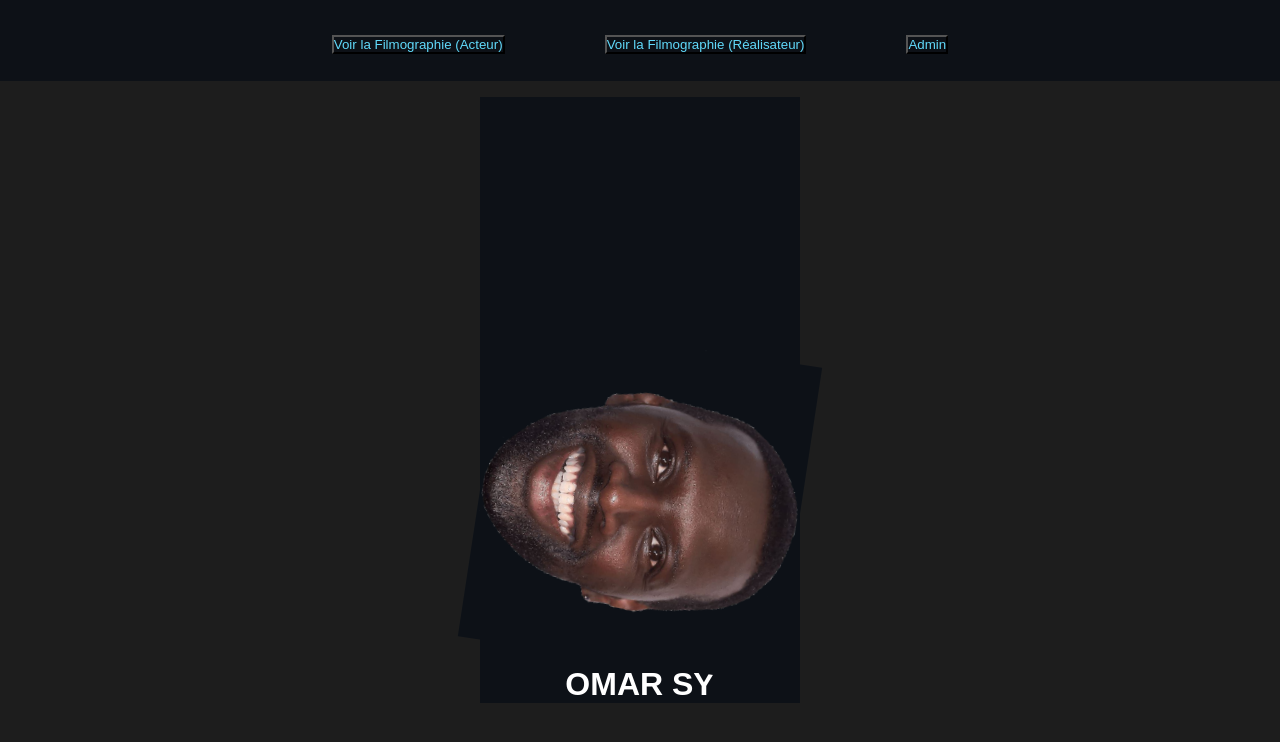
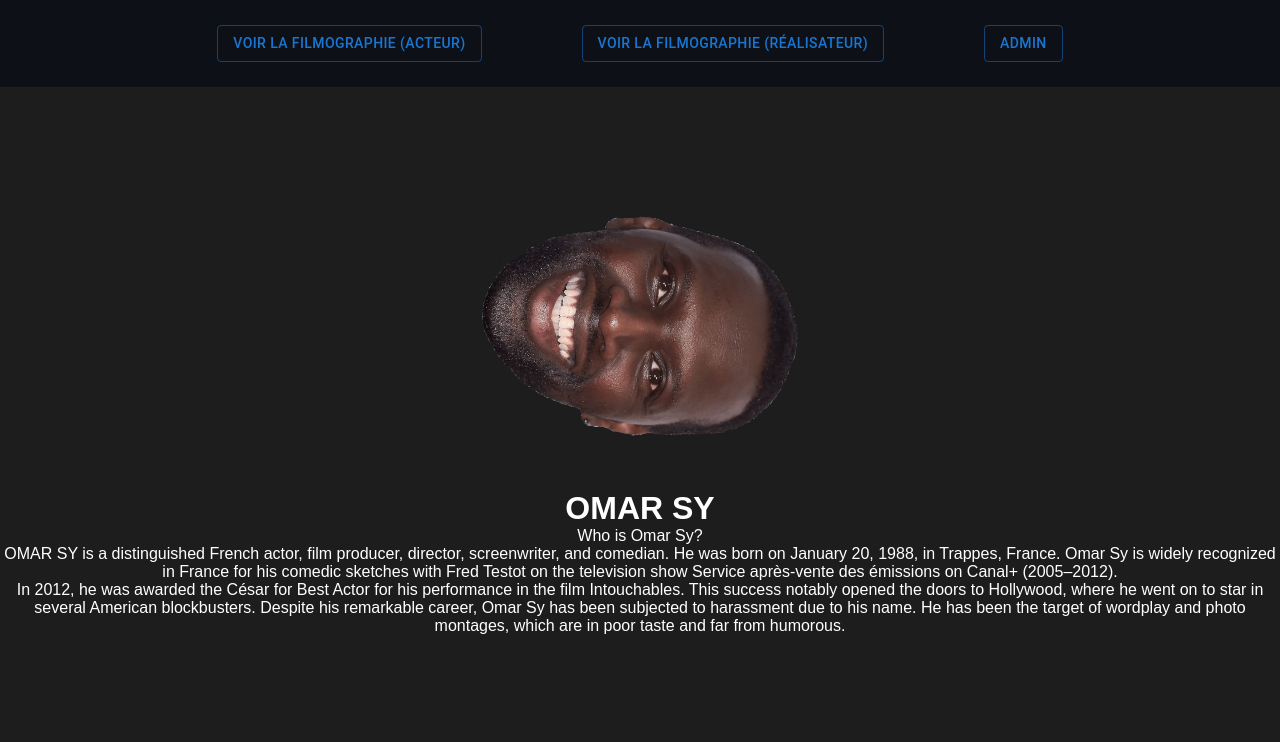
Before and after one commit to DallasJr/Portfolio, a React (Create React App) app in the folder frontend/my-app/: page / in a window 1280 px wide. Shown: the top 742 px of the page. Built offline with nearby package versions, Linux system fonts and the light colour scheme.

Commit message:
Edit design

```diff
--- a/frontend/my-app/package.json
+++ b/frontend/my-app/package.json
@@ -3,11 +3,15 @@
   "version": "0.1.0",
   "private": true,
   "dependencies": {
+    "@emotion/react": "^11.13.3",
+    "@emotion/styled": "^11.13.0",
+    "@mui/material": "^6.1.1",
     "@testing-library/jest-dom": "^5.17.0",
     "@testing-library/react": "^13.4.0",
     "@testing-library/user-event": "^13.5.0",
     "react": "^18.3.1",
     "react-dom": "^18.3.1",
+    "react-router-dom": "^6.26.2",
     "react-scripts": "5.0.1",
     "web-vitals": "^2.1.4"
   },
--- a/frontend/my-app/src/App.css
+++ b/frontend/my-app/src/App.css
@@ -1,4 +1,3 @@
-*{background-color: #0d1117;}
 
 .App {
   text-align: center;
@@ -23,10 +22,6 @@
   justify-content: center;
   font-size: calc(10px + 2vmin);
   color: white;
-}
-
-.App-link {
-  color: #61dafb;
 }
 
 @keyframes App-logo-spin {
@@ -65,8 +60,12 @@
   text-decoration: none;
 }
 
-
 .body {
   padding-top: 5px;
   color: white;
 }
+
+/*.description {*/
+/*  display: grid;*/
+/*  grid-template-columns: 1fr 1fr;*/
+/*}*/
--- a/frontend/my-app/src/App.js
+++ b/frontend/my-app/src/App.js
@@ -1,42 +1,62 @@
 import React from 'react';
-import { BrowserRouter as Router, Route, Routes, useNavigate, useLocation } from 'react-router-dom';
+import {BrowserRouter as Router, Route, Routes, useLocation, useNavigate} from 'react-router-dom';
 import './App.css';
 import FilmographieAct from './FilmographieAct';
 import FilmographieRea from './FilmographieRea';
 import Admin from './Admin';
+import {Button} from "@mui/material";
 
 function AppContent() {
     const navigate = useNavigate();
 
     return (
         <div className="App">
-      <header className="App-header">
             <form>
                 <div className="menu-container">
                     <ul className="menu">
                         <li>
-                <button onClick={() => navigate('/FilmographieAct')} className="App-link">
+                            <Button variant="outlined" onClick={() => navigate('/FilmographieAct')}
+                                    className="App-link">
                                 Voir la Filmographie (Acteur)
-                </button>
+                            </Button>
                         </li>
                         <li>
-                <button onClick={() => navigate('/FilmographieRea')} className="App-link">
+                            <Button variant="outlined" onClick={() => navigate('/FilmographieRea')}
+                                    className="App-link">
                                 Voir la Filmographie (Réalisateur)
-                </button>
+                            </Button>
                         </li>
                         <li>
-                <button onClick={() => navigate('/Admin')} className="App-link">
+                            <Button variant="outlined" onClick={() => navigate('/Admin')} className="App-link">
                                 Admin
-                </button>
+                            </Button>
                         </li>
                     </ul>
                 </div>
             </form>
-      </header>
-      <div className="body">
-        <img src="/omarSY.png" className="App-logo" alt="omar si" />
-        <br />
+            <div className="Description">
+                <div className="">
+                    <img src="/omarSY.png" className="App-logo" alt="omar si"/>
+                    <br/>
                     <h1>OMAR SY</h1>
+                </div>
+                <p>
+                    Who is Omar Sy?
+                    <br></br>
+                    OMAR SY is a distinguished French actor, film producer, director, screenwriter, and comedian.
+                    He was born on January 20, 1988, in Trappes, France. Omar Sy is widely recognized in France for
+                    his comedic sketches with Fred Testot on the television show Service après-vente des émissions on
+                    Canal+
+                    (2005–2012).
+                    <br></br>
+                    In 2012, he was awarded the César for Best Actor for his performance in the film Intouchables.
+                    This success notably opened the doors to Hollywood, where he went on to star in several American
+                    blockbusters.
+                    Despite his remarkable career, Omar Sy has been subjected to harassment due to his name. He has been
+                    the
+                    target of wordplay
+                    and photo montages, which are in poor taste and far from humorous.
+                </p>
             </div>
         </div>
     );
@@ -47,12 +67,13 @@ function App() {
 
     return (
         <div>
-      {location.pathname !== '/FilmographieAct' && location.pathname !== '/FilmographieRea' && location.pathname !== '/Admin' && <AppContent />}
+            {location.pathname !== '/FilmographieAct' && location.pathname !== '/FilmographieRea' && location.pathname !== '/Admin' &&
+                <AppContent/>}
 
             <Routes>
-        <Route path="/FilmographieAct" element={<FilmographieAct />} />
-        <Route path="/FilmographieRea" element={<FilmographieRea />} />
-        <Route path="/Admin" element={<Admin />} />
+                <Route path="/FilmographieAct" element={<FilmographieAct/>}/>
+                <Route path="/FilmographieRea" element={<FilmographieRea/>}/>
+                <Route path="/Admin" element={<Admin/>}/>
             </Routes>
         </div>
     );
@@ -61,7 +82,7 @@ function App() {
 export default function Main() {
     return (
         <Router>
-      <App />
+            <App/>
         </Router>
     );
 }
```
Also changed, not shown: 1 other file (tests, documents, lock files or other folders). Lines whose indentation alone changed are shown as unchanged.
